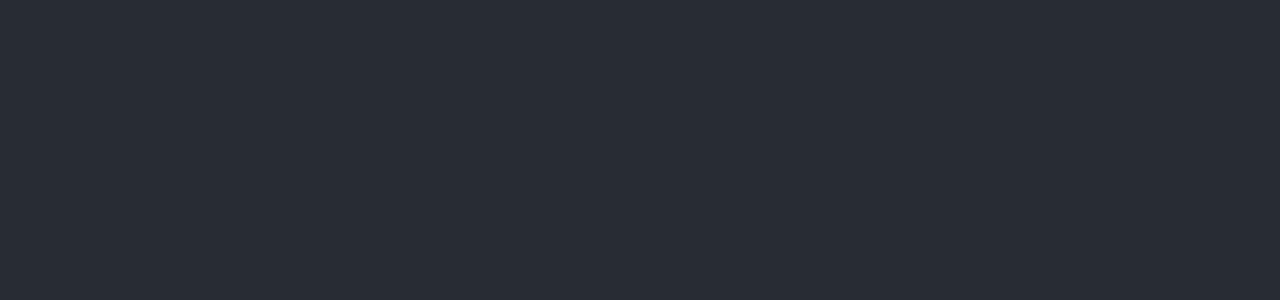
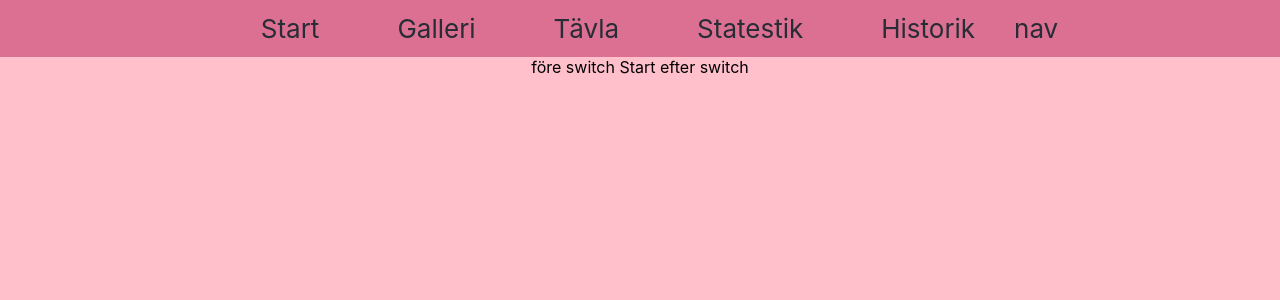
Before and after one commit to SofiaMEweiss/Hamsterwars---fullstack-project, a React (Create React App) app: page / in a window 1280 px wide. Shown: the top 300 px of the page. Built offline with nearby package versions, Linux system fonts and the light colour scheme.

Commit message:
Router, Link, Switch, Route and basic CSS added.

```diff
--- a/package.json
+++ b/package.json
@@ -41,5 +41,8 @@
       "last 1 firefox version",
       "last 1 safari version"
     ]
+  },
+  "devDependencies": {
+    "@types/react-router-dom": "^5.1.7"
   }
 }
--- a/src/App.css
+++ b/src/App.css
@@ -1,38 +1,46 @@
 .App {
   text-align: center;
+  min-height: 100vh;
+  display: flex;
+  flex-direction: column;
 }
 
-.App-logo {
-  height: 40vmin;
-  pointer-events: none;
-}
-
-@media (prefers-reduced-motion: no-preference) {
-  .App-logo {
-    animation: App-logo-spin infinite 20s linear;
-  }
-}
 
 .App-header {
-  background-color: #282c34;
-  min-height: 100vh;
+  /* background-color: #282c34; */
+  /* min-height: 100vh; */
   display: flex;
   flex-direction: column;
   align-items: center;
   justify-content: center;
   font-size: calc(10px + 2vmin);
-  color: white;
+  /* color: white; */
 }
 
 .App-link {
   color: #61dafb;
 }
 
-@keyframes App-logo-spin {
-  from {
-    transform: rotate(0deg);
-  }
-  to {
-    transform: rotate(360deg);
-  }
+header {
+	background-color: palevioletred;
+	color: #282c34;
+	padding: 0.5em;
+	flex: 0 0 auto;
+	/*Den ska ha den storlek den behöver = auto, men den ska inte kunna ändra storlek = 0 0*/
 }
+
+nav a {
+	padding: 0.2em 1.5em;
+	color: #282c34;
+	transition: background-color 0.3s linear;
+	text-decoration: none;
+}
+
+nav a:hover {
+	background-color: darksalmon;
+}
+
+main {
+	background-color: pink;
+	flex: 1 1 auto;
+}
--- a/src/App.tsx
+++ b/src/App.tsx
@@ -1,12 +1,35 @@
 import React from 'react';
+import { BrowserRouter as Router, Link, Switch, Route } from 'react-router-dom';
 import './App.css';
 
 function App() {
   return (
+	  <Router>
     <div className="App">
       <header className="App-header">
+		  <nav>
+			  <Link to="/">Start</Link>
+			  <Link to="/gallery">Galleri</Link>
+			  <Link to="/battle">Tävla</Link>
+			  <Link to="/statistics">Statestik</Link>
+			  <Link to="/history">Historik</Link>
+			  nav
+		  </nav>
       </header>
+	  <main>
+		  före switch
+		  <Switch>
+			  <Route path="/gallery"> Galleri </Route>
+			  <Route path="/battle"> Tävla </Route>
+			  <Route path="/statistics"> Statestik </Route>
+			  <Route path="/history"> Historik </Route>
+			  <Route path="/"> Start </Route>
+		  main
+		  </Switch>
+		  efter switch
+	  </main>
     </div>
+	</Router>
   );
 }
 
```
Also changed, not shown: 1 other file (tests, documents, lock files or other folders).
